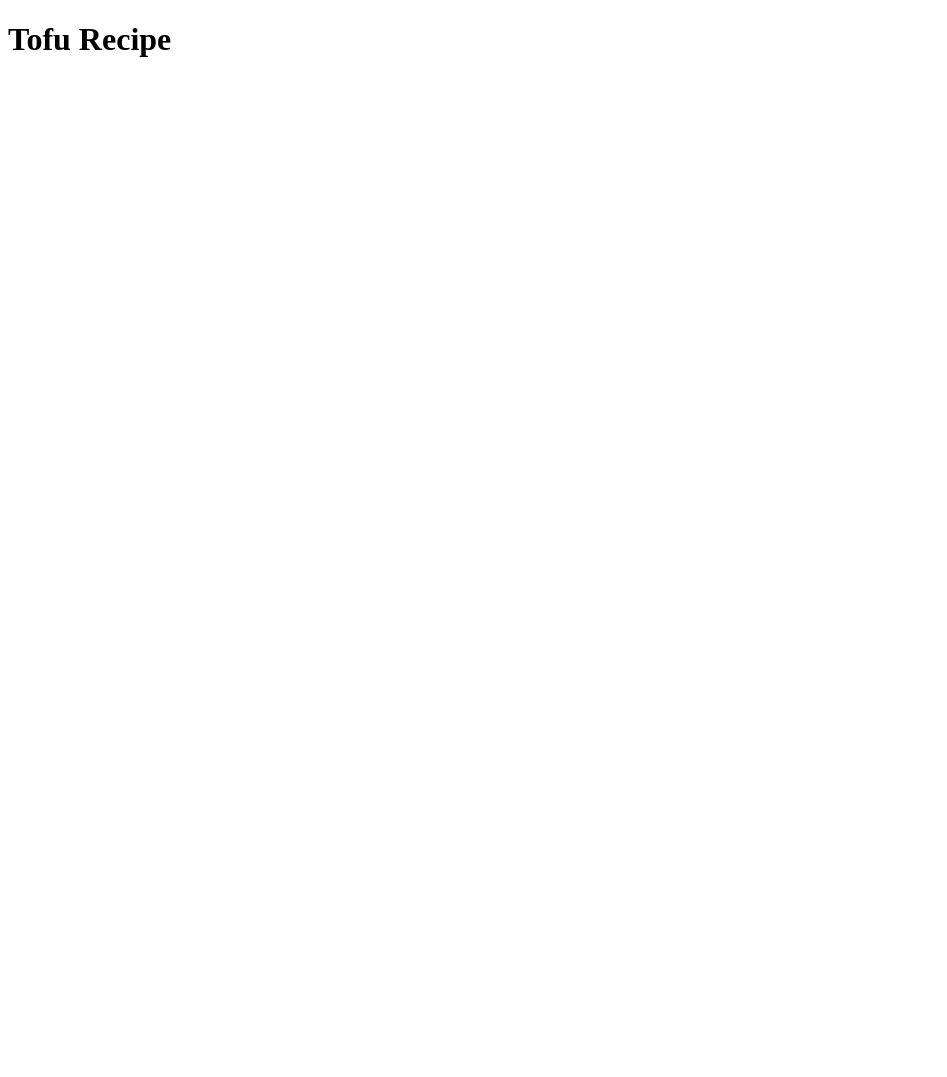
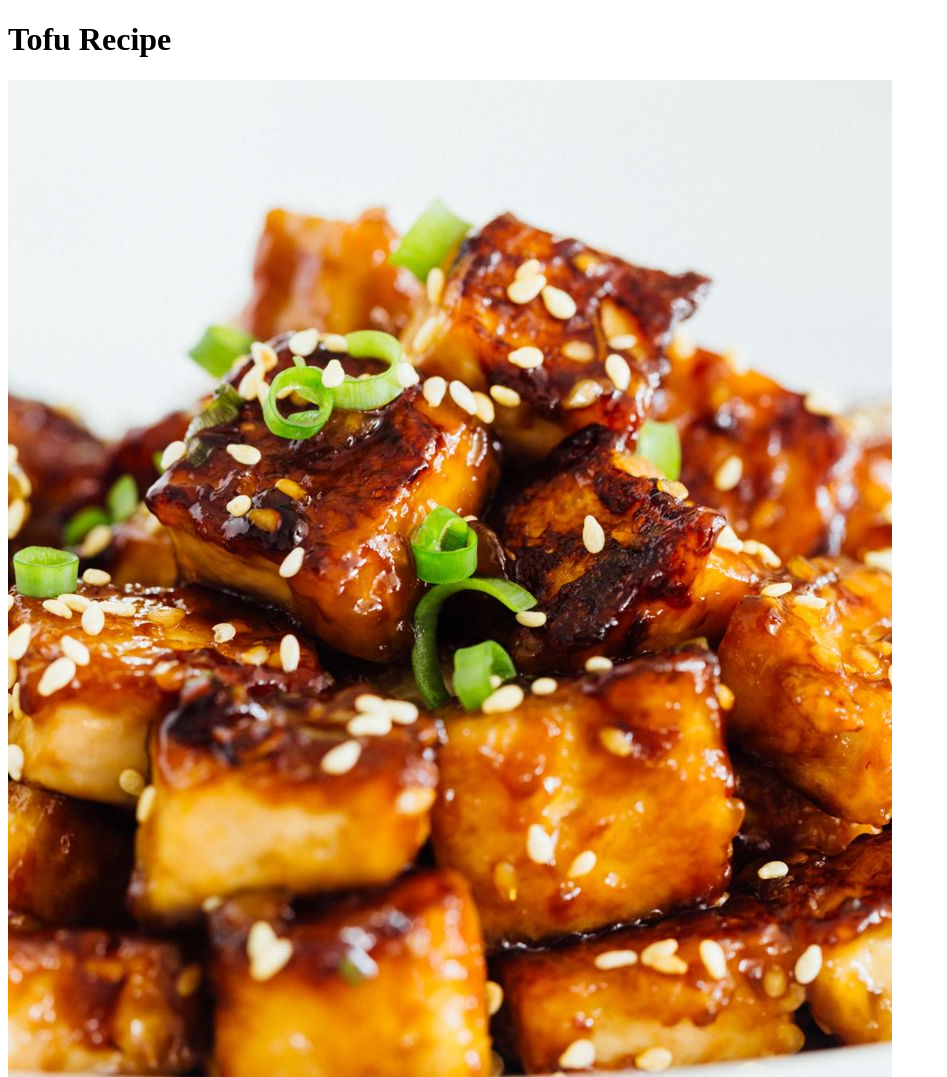
Before and after one commit to SoulAttention/odin-recipies, a plain HTML site: page recipies/tofu.html in a window 1280 px wide. Shown: the top 1077 px of the page, without its empty margins (0-947 px from the left). Before the commit the page ends 800 px from the top, so only its background shows below. Drawn offline with Linux system fonts and the light colour scheme.

Commit message:
Added img folder and img to tofu

```diff
--- a/recipies/tofu.html
+++ b/recipies/tofu.html
@@ -6,5 +6,8 @@
     </head>
     <body>
         <h1>Tofu Recipe</h1>
+
+        <img src="../img/pan-fried-spicy-garlic-tofu-recipe-photos-tablefortwoblog-5.jpg">
+
     </body>
 </html>
```
Also changed, not shown: img/pan-fried-spicy-garlic-tofu-recipe-photos-tablefortwoblog-5.jpg (added).
